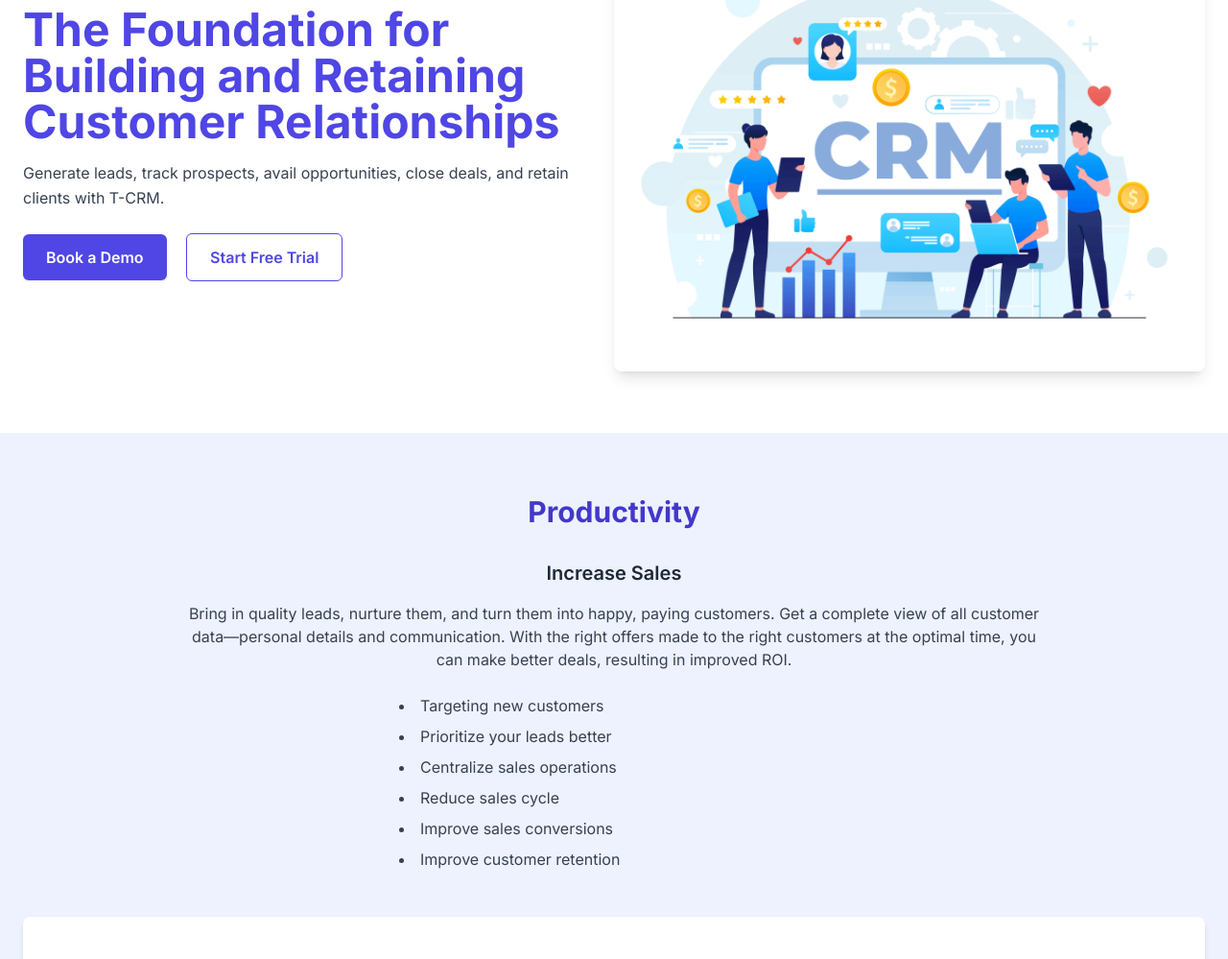
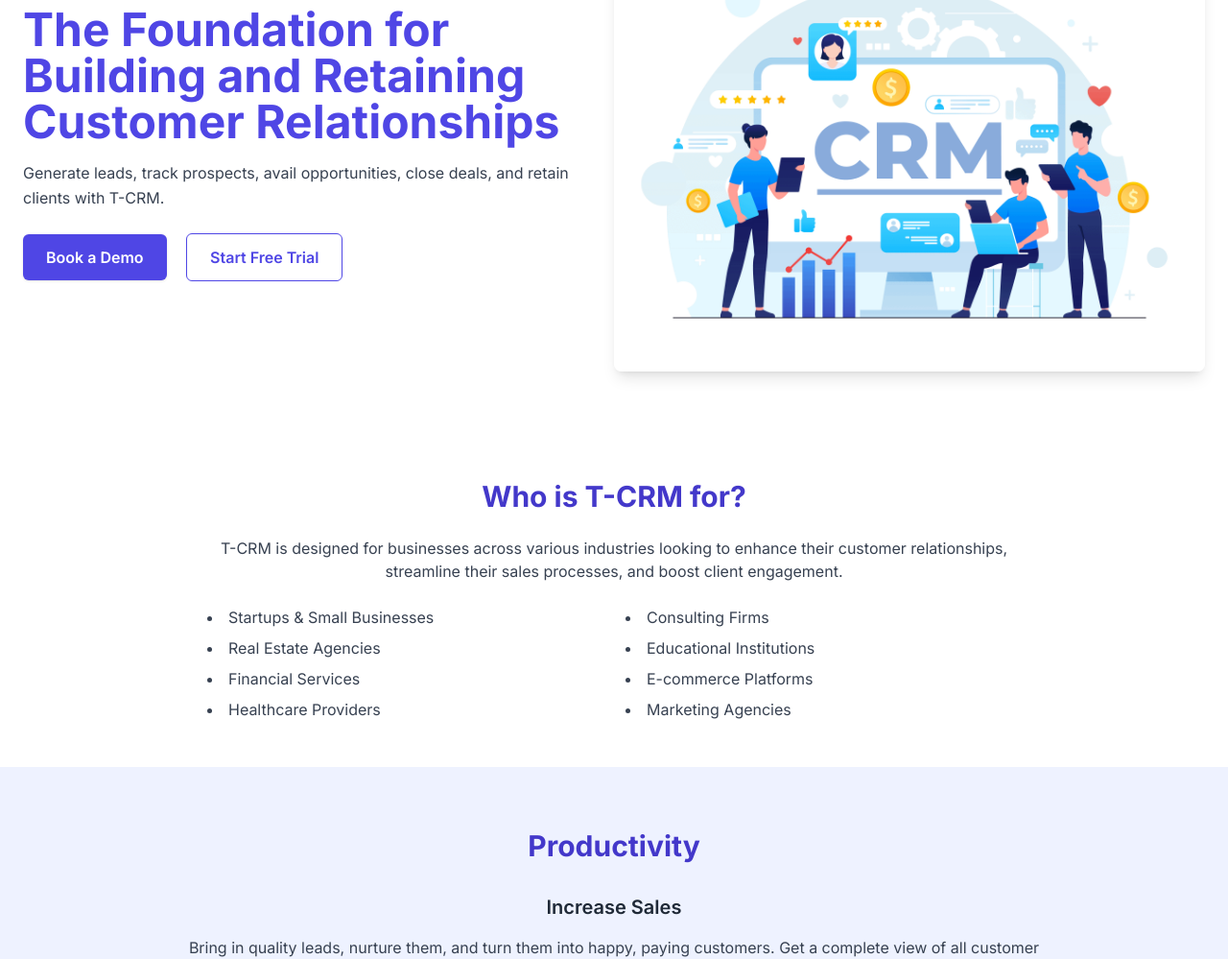
Before and after one commit to aanyakathuria/technix-crm-redesign, a plain HTML site: page index.html in a window 1280 px wide. Shown: the part 231-1230 px from the top of the page at 96% size. Drawn offline with nearby package versions, Linux system fonts and the light colour scheme.

Commit message:
Updated index.html with new changes

```diff
--- a/index.html
+++ b/index.html
@@ -75,6 +75,29 @@
         </div>
       </div>
     </section>
+    <!-- Use Cases / Target User Section -->
+<section class="bg-white py-12">
+    <div class="container mx-auto px-6 max-w-4xl text-center">
+      <h2 class="text-3xl font-bold text-indigo-700 mb-6">Who is T-CRM for?</h2>
+      <p class="text-gray-700 mb-6">
+        T-CRM is designed for businesses across various industries looking to enhance their customer relationships, streamline their sales processes, and boost client engagement.
+      </p>
+      <div class="grid grid-cols-1 md:grid-cols-2 gap-6 text-left">
+        <ul class="list-disc list-inside text-gray-700 space-y-2">
+          <li>Startups & Small Businesses</li>
+          <li>Real Estate Agencies</li>
+          <li>Financial Services</li>
+          <li>Healthcare Providers</li>
+        </ul>
+        <ul class="list-disc list-inside text-gray-700 space-y-2">
+          <li>Consulting Firms</li>
+          <li>Educational Institutions</li>
+          <li>E-commerce Platforms</li>
+          <li>Marketing Agencies</li>
+        </ul>
+      </div>
+    </div>
+  </section>
 
     <!-- Productivity Section -->
     <section class="bg-indigo-50 py-16" id="features">
```
